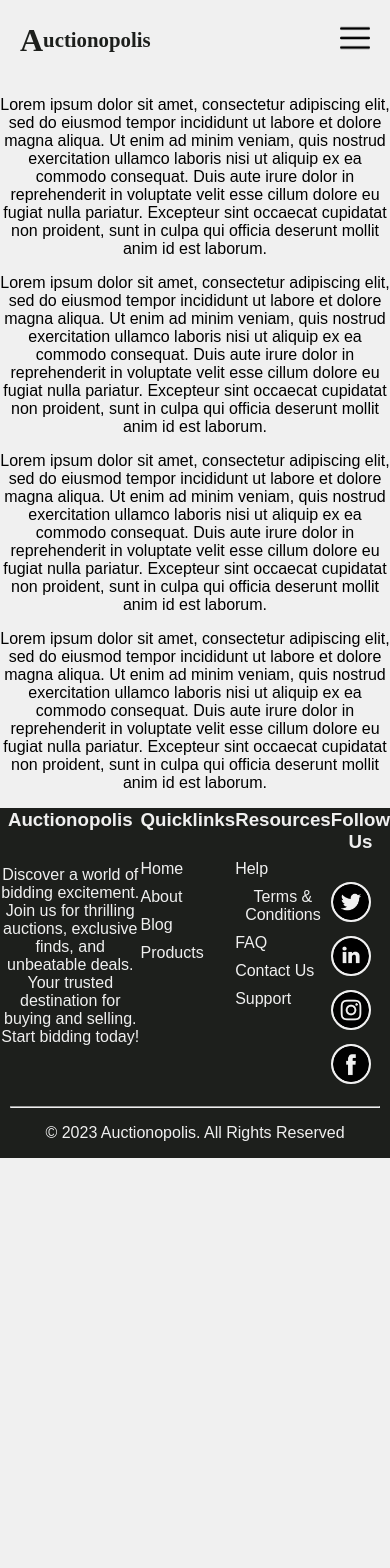
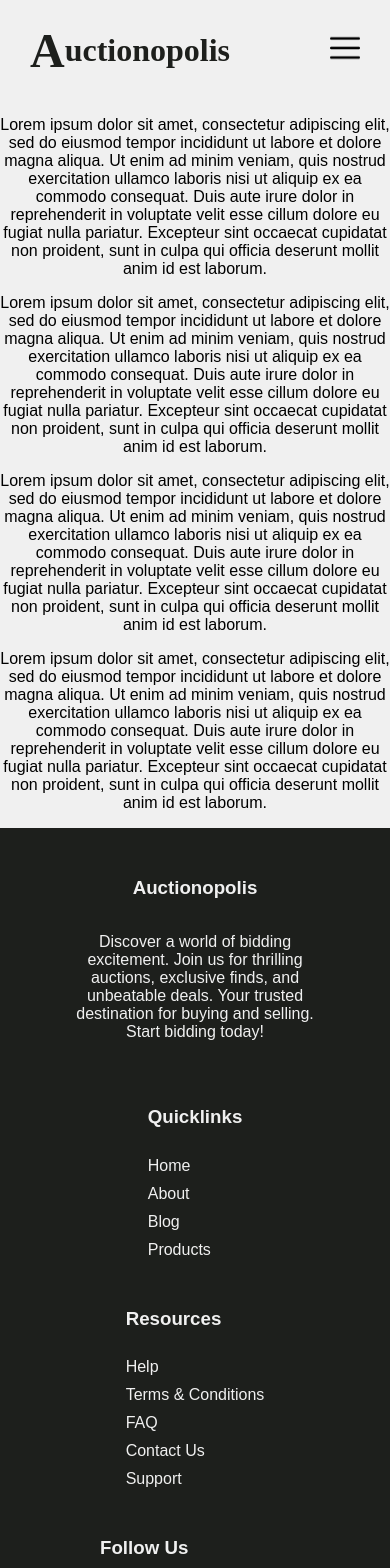
Before and after one commit to Kid-Bayou/Auctionopolis, a React (Vite) app in the folder UI/: page / in a window 390 px wide. Shown: the top 1568 px of the page. Before the commit the page ends 1158 px from the top, so only its background shows below. Built offline with nearby package versions, Linux system fonts and the light colour scheme; a web font is replaced by a local one.

Commit message:
responsiveness - footer

```diff
--- a/UI/src/styles/components.css
+++ b/UI/src/styles/components.css
@@ -251,12 +251,21 @@
     font-size: 17px;
   }
 
-.search-img {
-  height: 20px;
-}
+  .search-img {
+    height: 20px;
+  }
+
+  .footer-content {
+    margin: 30px;
+    display: flex;
+    flex-direction: column;
+    justify-content: center;
+    align-items: center;
+    gap: 30px;
+  }
 
   .footer {
-    height: 350px;
+    height: auto;
     display: flex;
     flex-direction: column;
     justify-content: flex-end;
@@ -265,46 +274,9 @@
 
   .footer-social-icons {
     display: flex;
-    flex-direction: column;
+    flex-direction: row;
+    align-items: center;
+    justify-content: center;
     gap: 10px;
   }
 }
-
-@media (max-width: 499px) {
-  .header {
-    height: 80px;
-    margin-left: 20px;
-    margin-right: 20px;
-  }
-
-  .header-A {
-    font-size: 2rem;
-  }
-
-  .header-A-rest {
-    font-size: 1.3rem;
-  }
-
-  .header-nav {
-    gap: 15px;
-    font-size: 17px;
-  }
-
-.search-img {
-  height: 20px;
-}
-
-  .footer {
-    height: 350px;
-    display: flex;
-    flex-direction: column;
-    justify-content: flex-end;
-    gap: 10px;
-  }
-
-  .footer-social-icons {
-    display: flex;
-    flex-direction: column;
-    gap: 10px;
-  }
-}
```
